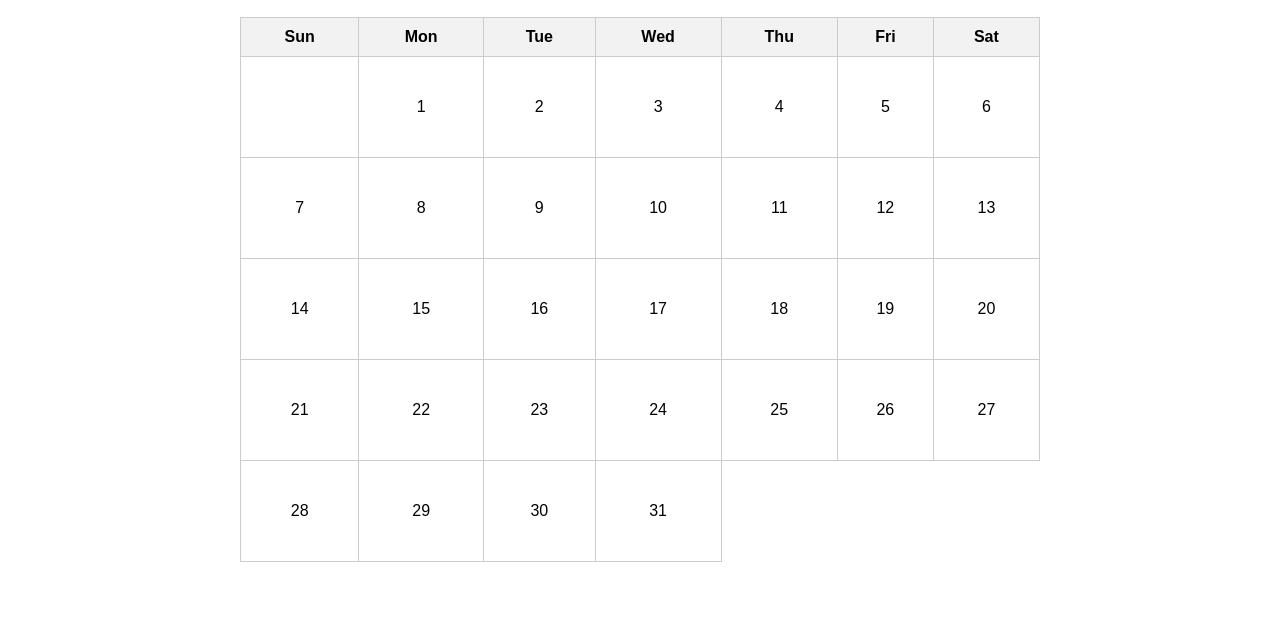
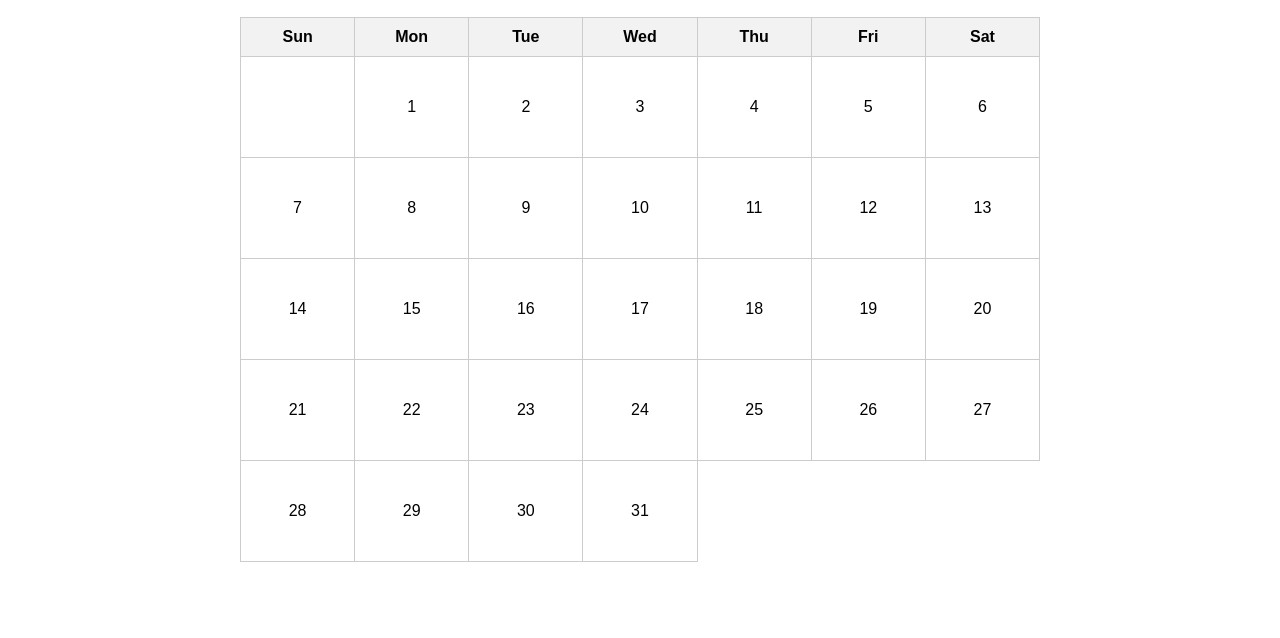
Before and after one commit to BradleyPersonal/BradleyPersonal.github.io, a plain HTML site: page calendar.html in a window 1280 px wide. Shown: the part 162-800 px from the top of the page. Drawn offline with Linux system fonts and the light colour scheme.

```diff
--- a/styles.css
+++ b/styles.css
@@ -187,6 +187,7 @@
     border: 1px solid #ccc;
     padding: 10px;
     text-align: center;
+    width: 14%;
   }
 
   .calendar-table th {
```
